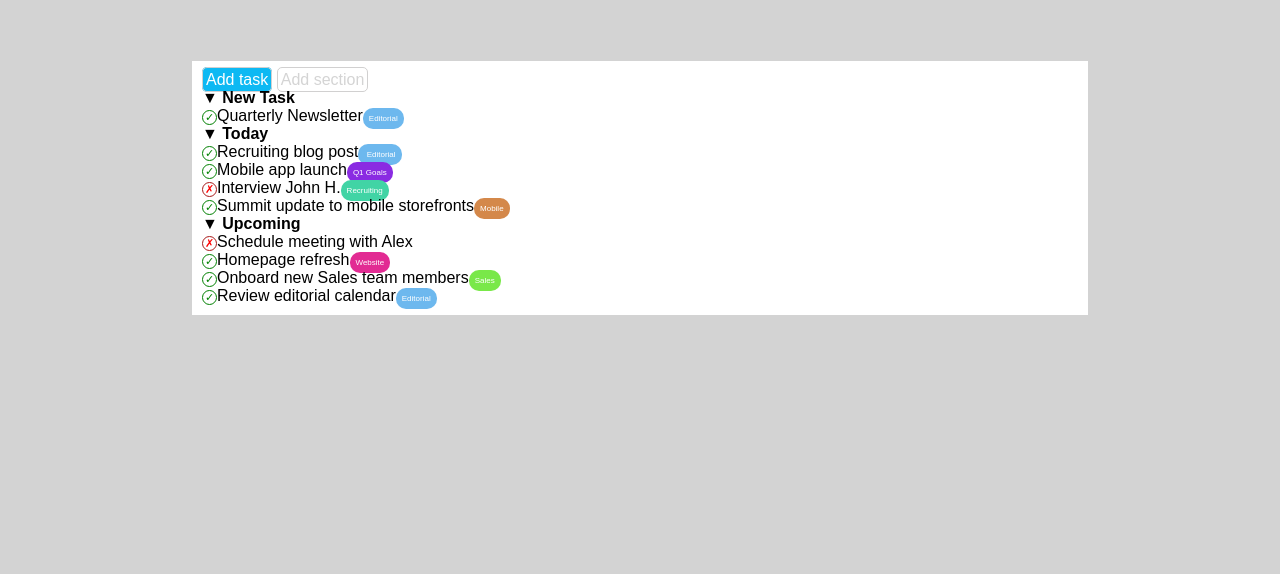
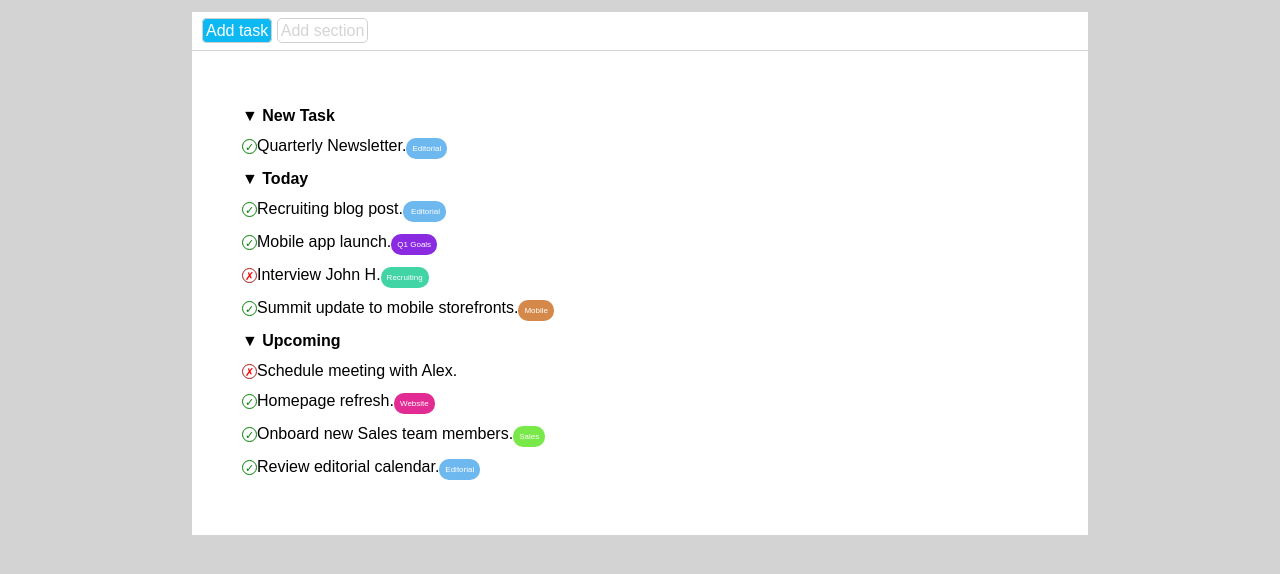
Before and after one commit to Tonia04F/html-css-toboolist, a plain HTML site: page index.html in a window 1280 px wide. Shown: the part 40-614 px from the top of the page. Drawn offline with Linux system fonts and the light colour scheme.

Commit message:
sistemate tabelle

```diff
--- a/index.html
+++ b/index.html
@@ -20,28 +20,34 @@
             <div class="top">
                 <a href="#" class="btn btn-blu">Add task</a>
                 <a href="#" class="btn btn-disabled">Add section</a>
+                </div>
+        </div>
 
                 <!--creo secondo container-->
+
+            <div class="container-due">
             <div class="task" >
 
                 <ul>
                     <li><strong>&#9660; New Task</strong></li>
-                    <li><span class="circle">&check;</span>Quarterly Newsletter<span class="tasto blu">Editorial</span> </li>
+                    <li><span class="circle">&check;</span>Quarterly Newsletter.<span class="tasto blu">Editorial</span> </li>
                     <li><strong>&#9660; Today</strong></li>
-                    <li><span class="circle">&check;</span>Recruiting blog post<span class="tasto blu"> Editorial</span></li>
-                    <li><span class="circle">&check;</span>Mobile app launch<span class="tasto viola">Q1 Goals</span></li>
+                    <li><span class="circle">&check;</span>Recruiting blog post.<span class="tasto blu"> Editorial</span></li>
+                    <li><span class="circle">&check;</span>Mobile app launch.<span class="tasto viola">Q1 Goals</span></li>
                     <li><span class="circle circle-red">&cross;</span>Interview John H.<span class="tasto verde">Recruiting</span></li>
-                    <li><span class="circle">&check;</span>Summit update to mobile storefronts<span class="tasto arancione">Mobile</span></li>
+                    <li><span class="circle">&check;</span>Summit update to mobile storefronts.<span class="tasto arancione">Mobile</span></li>
                     <li><strong>&#9660; Upcoming</strong></li>
-                    <li><span class="circle circle-red">&cross;</span>Schedule meeting with Alex</li>
-                    <li><span class="circle">&check;</span>Homepage refresh<span class="tasto rosa">Website</span></li>
-                    <li><span class="circle">&check;</span>Onboard new Sales team members<span class="tasto verdino">Sales</span></li>
-                    <li><span class="circle">&check;</span>Review editorial calendar<span class="tasto blu">Editorial</span></li>
+                    <li><span class="circle circle-red">&cross;</span>Schedule meeting with Alex.</li>
+                    <li><span class="circle">&check;</span>Homepage refresh.<span class="tasto rosa">Website</span></li>
+                    <li><span class="circle">&check;</span>Onboard new Sales team members.<span class="tasto verdino">Sales</span></li>
+                    <li><span class="circle">&check;</span>Review editorial calendar.<span class="tasto blu">Editorial</span></li>
 
                 </ul>
             </div>
         </div>
 
+
+
     </main>
 
 </body>
--- a/style.css
+++ b/style.css
@@ -12,14 +12,27 @@ body{
 }
 
 .container{
+    text-align: left;
     width: 70%;
     margin-left: auto;
     margin-right: auto;
-    margin-top: 5%;
+    margin-top: 15px;
+    margin-bottom: 1px;
     background-color: white;
 
+}
+.container-due{
+    text-align: left;
+    line-height: 30px;
+    width: 70%;
+    margin-left: auto;
+    margin-right: auto;
+    margin-top: 1px;
+    margin-bottom: 20px;
+    background-color: white;
 
 }
+
 
 /*commons*/
 .btn{
@@ -45,6 +58,10 @@ header{
     padding: 10px;
 
 }
+.task{
+    padding: 50px;
+
+}
 
 ul{
     list-style: none;
@@ -58,6 +75,7 @@ ul{
     display: inline-block;
     font-size: 11px;
     text-align: center;
+    line-height: 15px;
 
 }
 .circle-red{
@@ -69,6 +87,7 @@ ul{
     display: inline-block;
     font-size: 11px;
     text-align: center;
+    line-height: 15px;
 }
 .tasto{
   color: white;
```
